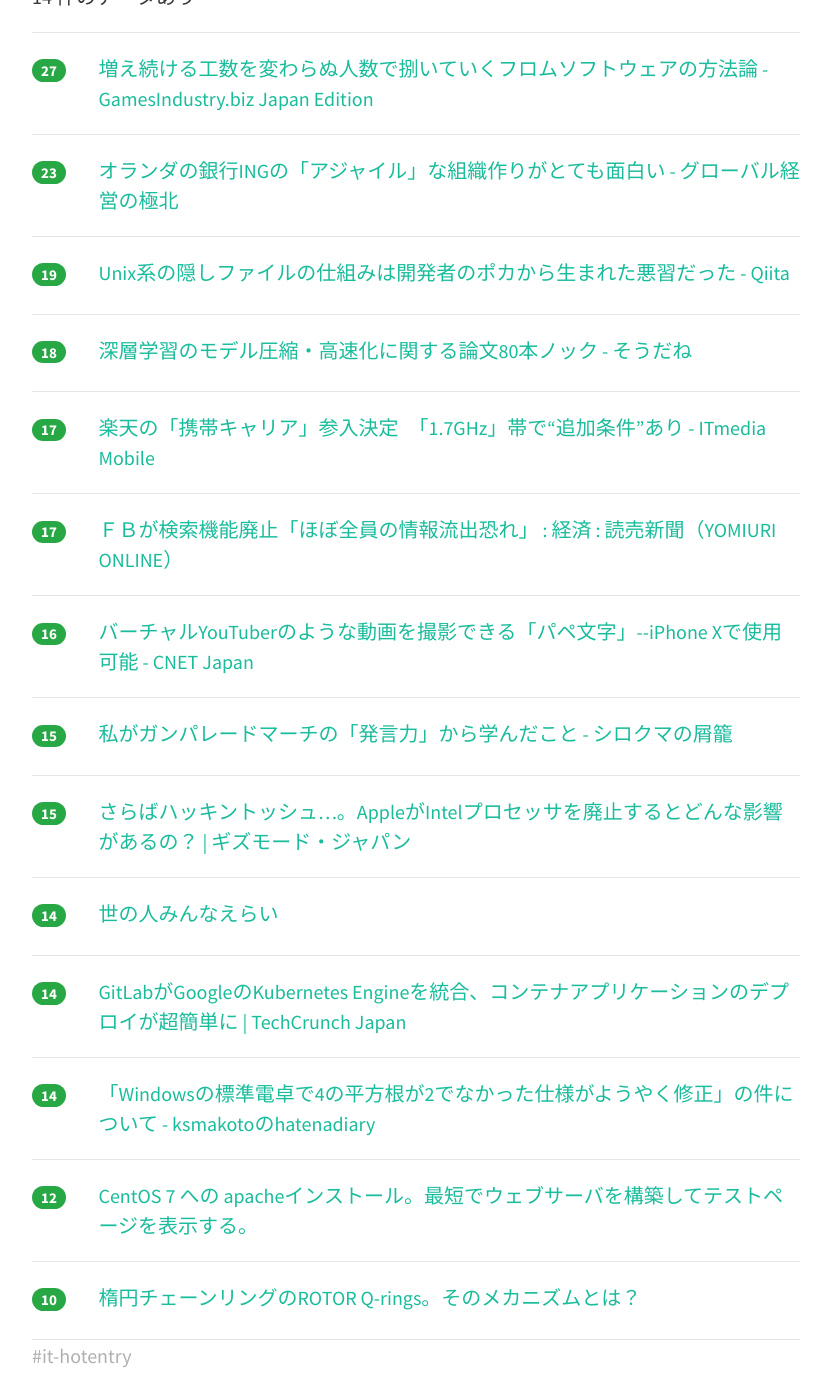
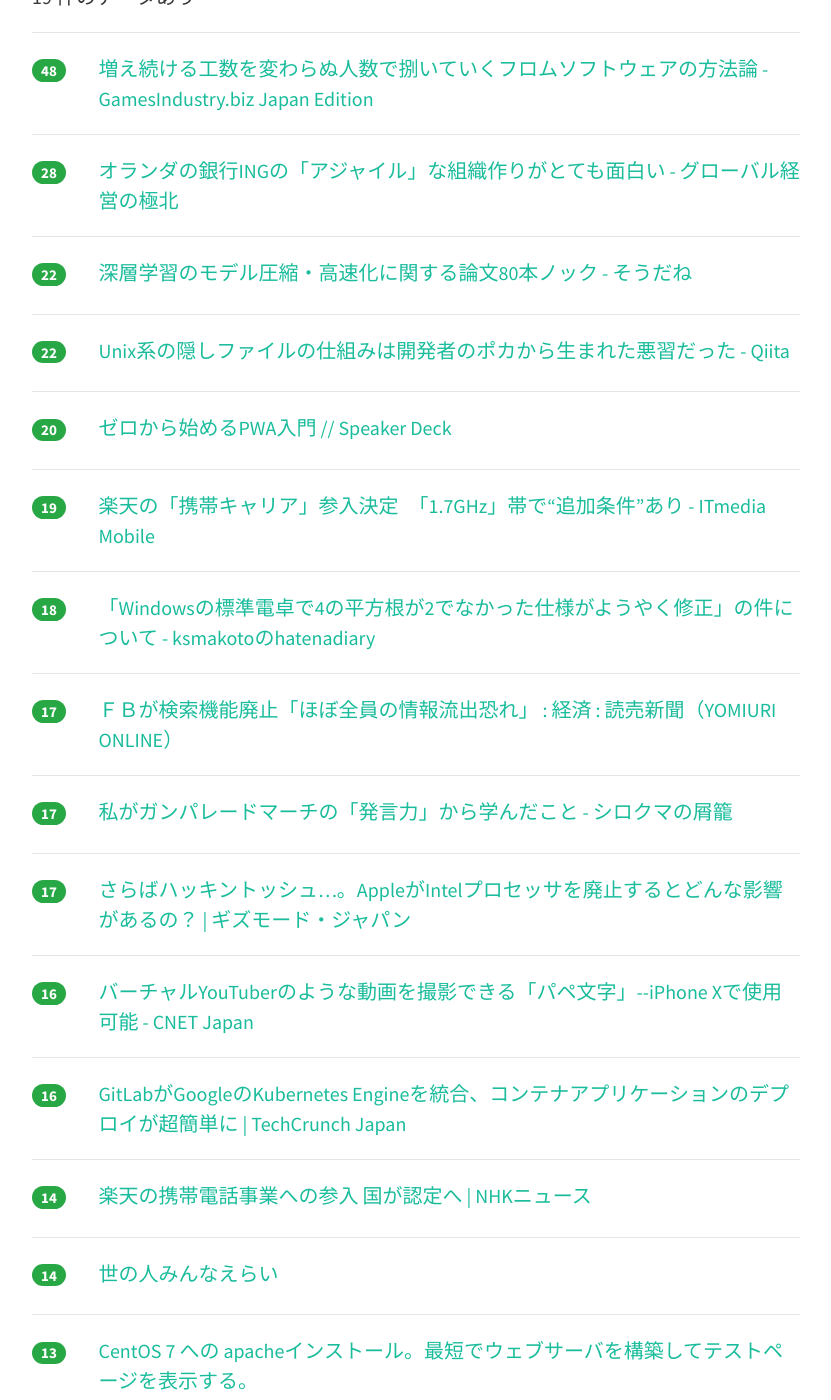
Before and after one commit to yatta47/hatena-matome-site, a Jekyll site: the page built from _posts/2018-04-07-hatena.md, in a window 1280 px wide and 1400 px high, scrolled down 341 px. Shown: the whole window, without its empty margins (224-1055 px from the left). Built offline with Jekyll 4.4.1, drawn with Linux system fonts in a browser that asks for light colours; nearby versions of some CDN libraries; some of the changed text lies outside the part shown.

Commit message:
Updated 2018-04-07

```diff
--- a/_posts/2018-04-07-hatena.md
+++ b/_posts/2018-04-07-hatena.md
@@ -1,34 +1,44 @@
 ---
 layout: post
 title:  "2018-04-07 はてぶIT"
-date:   2018-04-07 08:02:19
+date:   2018-04-07 09:03:02
 tags: [it-hotentry]
 ---
-14 件のデータあり
+19 件のデータあり
 
 <hr><div class="row">
-<div class="col-1"><span class="badge badge-pill badge-success h2">27</span></div>
+<div class="col-1"><span class="badge badge-pill badge-success h2">48</span></div>
 <div class="col-11"><a href='http://jp.gamesindustry.biz/article/1804/18040601/' target='_blank'>増え続ける工数を変わらぬ人数で捌いていくフロムソフトウェアの方法論 - GamesIndustry.biz Japan Edition</a></div>
 </div>
 <hr>
 <div class="row">
-<div class="col-1"><span class="badge badge-pill badge-success h2">23</span></div>
+<div class="col-1"><span class="badge badge-pill badge-success h2">28</span></div>
 <div class="col-11"><a href='http://globalbiz.hatenablog.com/entry/2018/04/06/200050' target='_blank'>オランダの銀行INGの「アジャイル」な組織作りがとても面白い - グローバル経営の極北</a></div>
 </div>
 <hr>
 <div class="row">
-<div class="col-1"><span class="badge badge-pill badge-success h2">19</span></div>
+<div class="col-1"><span class="badge badge-pill badge-success h2">22</span></div>
+<div class="col-11"><a href='http://madoibito80.hatenablog.jp/entry/2018/04/06/121059' target='_blank'>深層学習のモデル圧縮・高速化に関する論文80本ノック - そうだね</a></div>
+</div>
+<hr>
+<div class="row">
+<div class="col-1"><span class="badge badge-pill badge-success h2">22</span></div>
 <div class="col-11"><a href='https://qiita.com/weloan/items/d4e0135f947d7f981603' target='_blank'>Unix系の隠しファイルの仕組みは開発者のポカから生まれた悪習だった - Qiita</a></div>
 </div>
 <hr>
 <div class="row">
-<div class="col-1"><span class="badge badge-pill badge-success h2">18</span></div>
-<div class="col-11"><a href='http://madoibito80.hatenablog.jp/entry/2018/04/06/121059' target='_blank'>深層学習のモデル圧縮・高速化に関する論文80本ノック - そうだね</a></div>
+<div class="col-1"><span class="badge badge-pill badge-success h2">20</span></div>
+<div class="col-11"><a href='https://speakerdeck.com/syumai/zerokarashi-merupwaru-men' target='_blank'>ゼロから始めるPWA入門 // Speaker Deck</a></div>
 </div>
 <hr>
 <div class="row">
-<div class="col-1"><span class="badge badge-pill badge-success h2">17</span></div>
+<div class="col-1"><span class="badge badge-pill badge-success h2">19</span></div>
 <div class="col-11"><a href='http://www.itmedia.co.jp/mobile/articles/1804/06/news142.html' target='_blank'>楽天の「携帯キャリア」参入決定　「1.7GHz」帯で“追加条件”あり - ITmedia Mobile</a></div>
+</div>
+<hr>
+<div class="row">
+<div class="col-1"><span class="badge badge-pill badge-success h2">18</span></div>
+<div class="col-11"><a href='https://ksmakoto.hatenadiary.com/entry/2018/04/06/212138' target='_blank'>「Windowsの標準電卓で4の平方根が2でなかった仕様がようやく修正」の件について - ksmakotoのhatenadiary</a></div>
 </div>
 <hr>
 <div class="row">
@@ -37,18 +47,28 @@ tags: [it-hotentry]
 </div>
 <hr>
 <div class="row">
+<div class="col-1"><span class="badge badge-pill badge-success h2">17</span></div>
+<div class="col-11"><a href='http://p-shirokuma.hatenadiary.com/entry/20180406/1522996200' target='_blank'>私がガンパレードマーチの「発言力」から学んだこと - シロクマの屑籠</a></div>
+</div>
+<hr>
+<div class="row">
+<div class="col-1"><span class="badge badge-pill badge-success h2">17</span></div>
+<div class="col-11"><a href='https://www.gizmodo.jp/2018/04/apple-killing-intel-processors.html' target='_blank'>さらばハッキントッシュ…。AppleがIntelプロセッサを廃止するとどんな影響があるの？ | ギズモード・ジャパン</a></div>
+</div>
+<hr>
+<div class="row">
 <div class="col-1"><span class="badge badge-pill badge-success h2">16</span></div>
 <div class="col-11"><a href='https://japan.cnet.com/article/35117332/' target='_blank'>バーチャルYouTuberのような動画を撮影できる「パペ文字」--iPhone Xで使用可能 - CNET Japan</a></div>
 </div>
 <hr>
 <div class="row">
-<div class="col-1"><span class="badge badge-pill badge-success h2">15</span></div>
-<div class="col-11"><a href='http://p-shirokuma.hatenadiary.com/entry/20180406/1522996200' target='_blank'>私がガンパレードマーチの「発言力」から学んだこと - シロクマの屑籠</a></div>
+<div class="col-1"><span class="badge badge-pill badge-success h2">16</span></div>
+<div class="col-11"><a href='https://jp.techcrunch.com/2018/04/06/2018-04-05-gitlab-launches-a-native-integration-with-googles-kubernetes-engine/' target='_blank'>GitLabがGoogleのKubernetes Engineを統合、コンテナアプリケーションのデプロイが超簡単に | TechCrunch Japan</a></div>
 </div>
 <hr>
 <div class="row">
-<div class="col-1"><span class="badge badge-pill badge-success h2">15</span></div>
-<div class="col-11"><a href='https://www.gizmodo.jp/2018/04/apple-killing-intel-processors.html' target='_blank'>さらばハッキントッシュ…。AppleがIntelプロセッサを廃止するとどんな影響があるの？ | ギズモード・ジャパン</a></div>
+<div class="col-1"><span class="badge badge-pill badge-success h2">14</span></div>
+<div class="col-11"><a href='https://www3.nhk.or.jp/news/html/20180406/k10011393581000.html' target='_blank'>楽天の携帯電話事業への参入 国が認定へ | NHKニュース</a></div>
 </div>
 <hr>
 <div class="row">
@@ -57,22 +77,27 @@ tags: [it-hotentry]
 </div>
 <hr>
 <div class="row">
-<div class="col-1"><span class="badge badge-pill badge-success h2">14</span></div>
-<div class="col-11"><a href='https://jp.techcrunch.com/2018/04/06/2018-04-05-gitlab-launches-a-native-integration-with-googles-kubernetes-engine/' target='_blank'>GitLabがGoogleのKubernetes Engineを統合、コンテナアプリケーションのデプロイが超簡単に | TechCrunch Japan</a></div>
-</div>
-<hr>
-<div class="row">
-<div class="col-1"><span class="badge badge-pill badge-success h2">14</span></div>
-<div class="col-11"><a href='https://ksmakoto.hatenadiary.com/entry/2018/04/06/212138' target='_blank'>「Windowsの標準電卓で4の平方根が2でなかった仕様がようやく修正」の件について - ksmakotoのhatenadiary</a></div>
+<div class="col-1"><span class="badge badge-pill badge-success h2">13</span></div>
+<div class="col-11"><a href='https://www.rem-system.com/centos-httpd-inst/' target='_blank'>CentOS 7 への apacheインストール。最短でウェブサーバを構築してテストページを表示する。</a></div>
 </div>
 <hr>
 <div class="row">
 <div class="col-1"><span class="badge badge-pill badge-success h2">12</span></div>
-<div class="col-11"><a href='https://www.rem-system.com/centos-httpd-inst/' target='_blank'>CentOS 7 への apacheインストール。最短でウェブサーバを構築してテストページを表示する。</a></div>
+<div class="col-11"><a href='http://blog.livedoor.jp/trakt/archives/1910010.html' target='_blank'>ゲームレガシー : 対立と融和〜レトロゲームの互換機メーカーとオープンソースのエミュレータ開発者をめぐる複雑な関係</a></div>
 </div>
 <hr>
 <div class="row">
-<div class="col-1"><span class="badge badge-pill badge-success h2">10</span></div>
+<div class="col-1"><span class="badge badge-pill badge-success h2">11</span></div>
 <div class="col-11"><a href='http://www.viking-the-maintenance.com/qrings-bb-rotor' target='_blank'>楕円チェーンリングのROTOR Q-rings。そのメカニズムとは？　</a></div>
 </div>
 <hr>
+<div class="row">
+<div class="col-1"><span class="badge badge-pill badge-success h2">9</span></div>
+<div class="col-11"><a href='http://jp.techcrunch.com/2018/04/06/2018-04-05-gitlab-launches-a-native-integration-with-googles-kubernetes-engine/' target='_blank'>GitLabがGoogleのKubernetes Engineを統合、コンテナアプリケーションのデプロイが超簡単に | TechCrunch Japan</a></div>
+</div>
+<hr>
+<div class="row">
+<div class="col-1"><span class="badge badge-pill badge-success h2">9</span></div>
+<div class="col-11"><a href='https://news.mynavi.jp/article/20180406-linuxbeginner_command/' target='_blank'>Linuxビギナーが知っておきたい10のコマンドとショートカット | マイナビニュース</a></div>
+</div>
+<hr>
```
